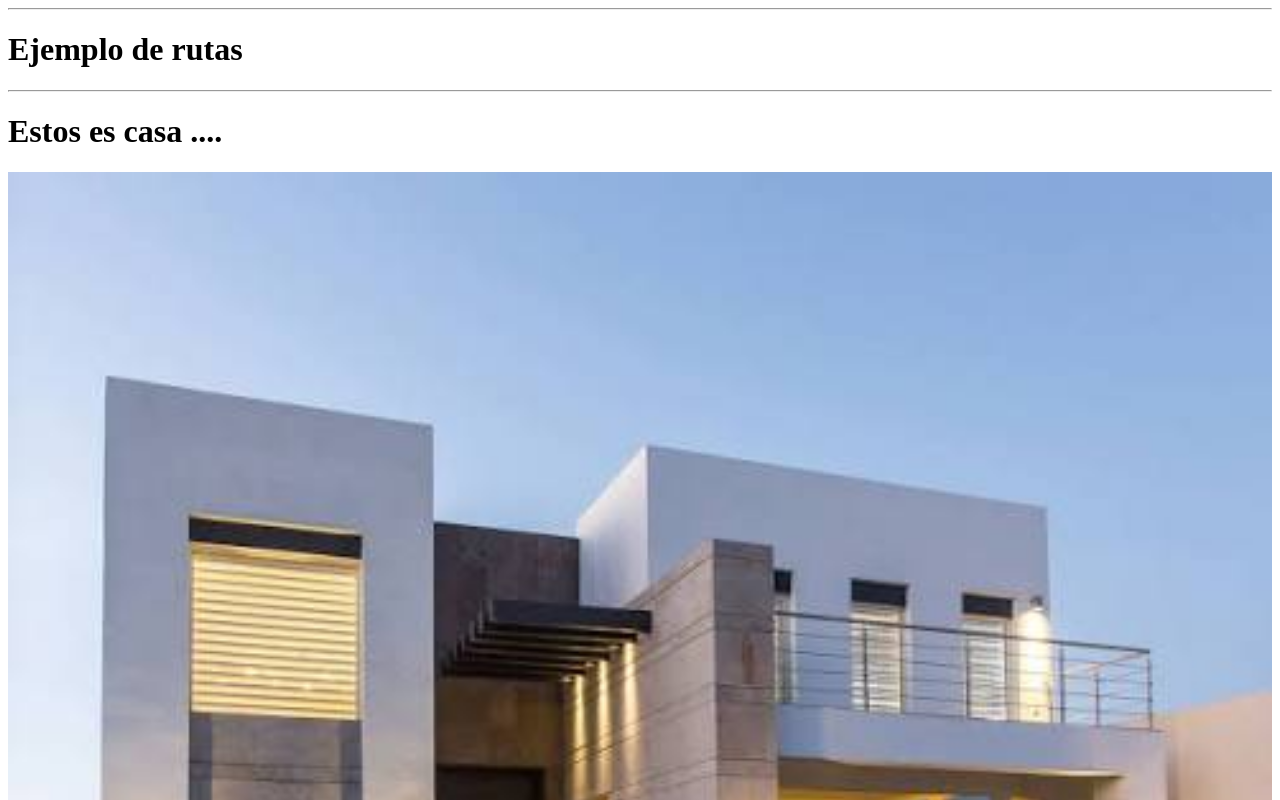
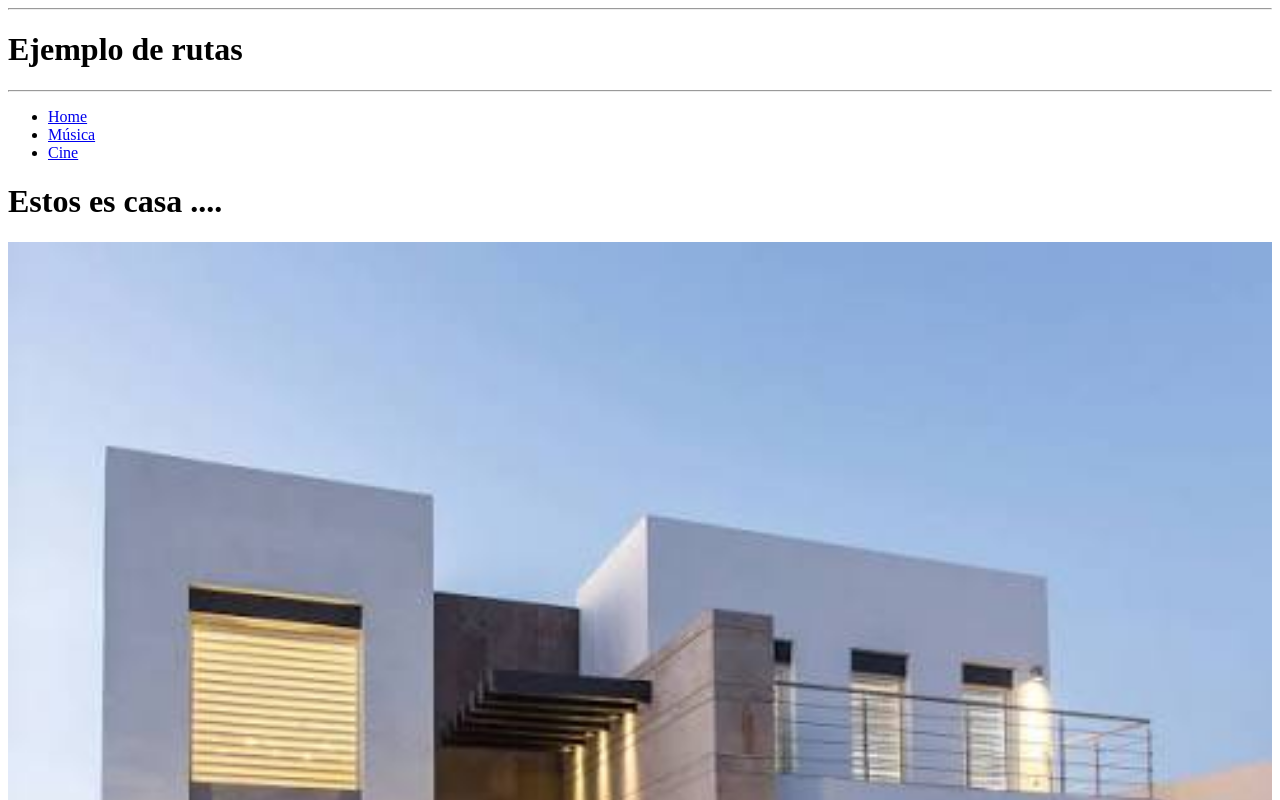
Before and after one commit to Peluas9000/angularrouting, an Angular app: page / in a window 1280 px wide. Shown: the top 800 px of the page. Built offline with nearby package versions, Linux system fonts and the light colour scheme.

Commit message:
Añadids los enlaces para cambiar de ruta y foto egun el campo de enlace seleccionado

```diff
--- a/src/app/app.html
+++ b/src/app/app.html
@@ -2,6 +2,8 @@
     <hr>
     <h1>Ejemplo de rutas </h1>
     <hr/>
+    <app-menu-component></app-menu-component>
+
     <router-outlet></router-outlet>
     <hr/>
   <h1>Pie de pagina</h1>
--- a/src/app/menu-component/menu-component.html
+++ b/src/app/menu-component/menu-component.html
@@ -1 +1,12 @@
-<p>menu-component works!</p>
+<ul id="menu">
+    <li>
+        <a [routerLink]="['/']" routerLinkActive="active">Home</a>
+    </li>
+    <li>
+        <a [routerLink]="['/musica']" routerLinkActive="active">Música</a>
+    </li>
+    <li>
+        <a [routerLink]="['/cine']" routerLinkActive="active">Cine</a>
+    </li>
+
+</ul>
```
